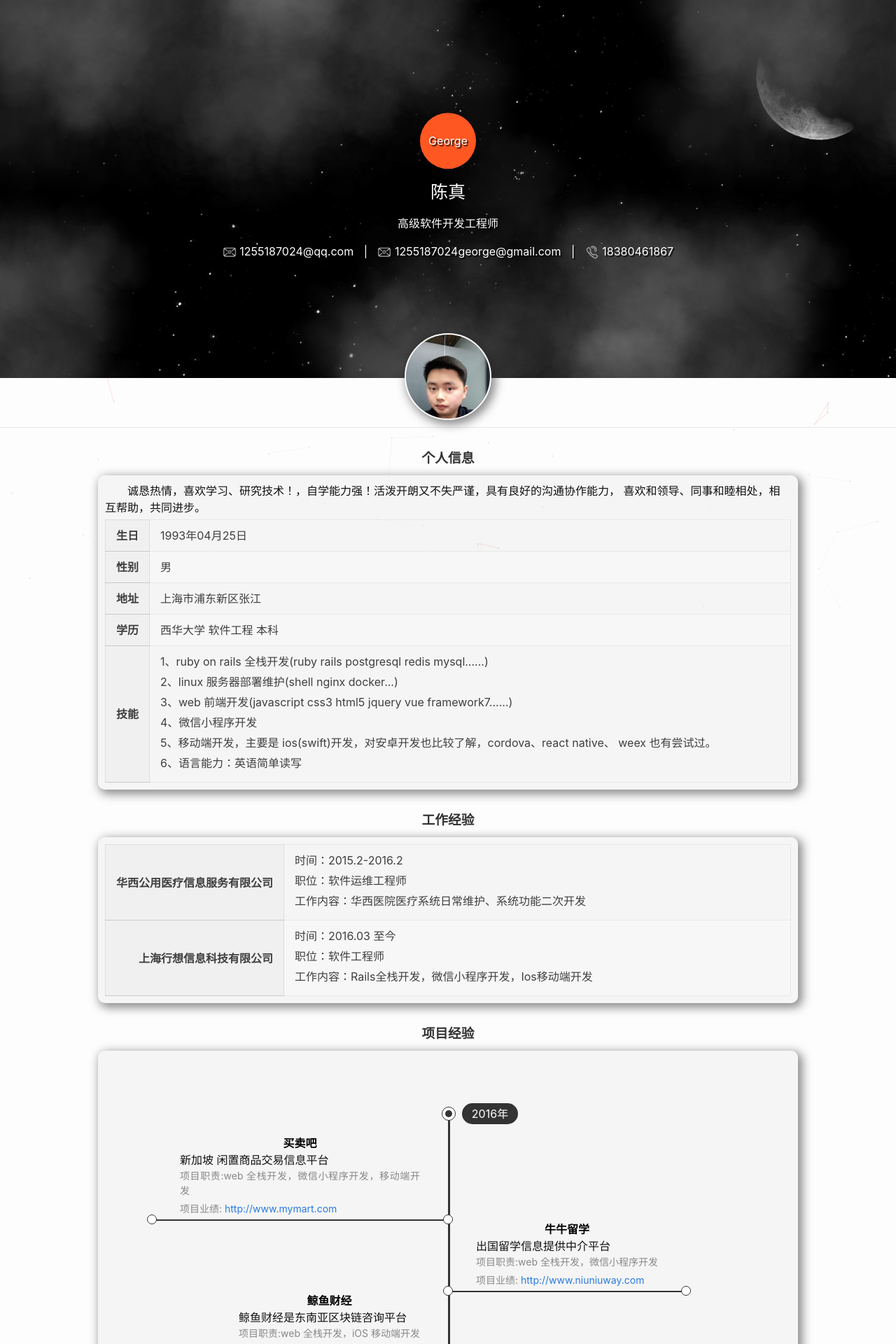
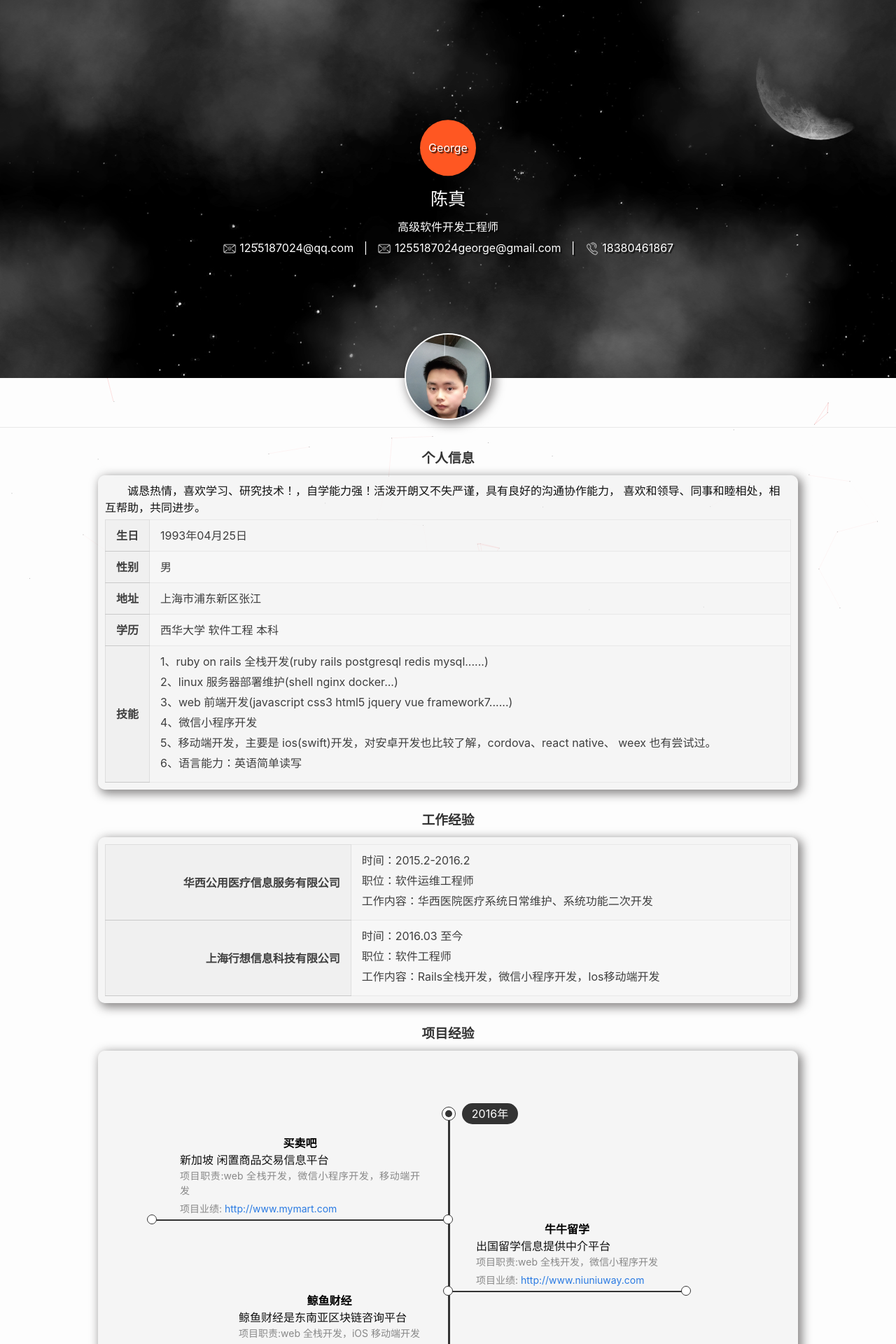
Before and after one commit to Chen-George-Zhen/Chen-George-Zhen-Old.github.io, a Jekyll site: the page built from index.html, in a window 1280 px wide. Shown: the top 1920 px of the page at 70% size. Built offline with Jekyll 4.4.1, drawn with Linux system fonts in a browser that asks for light colours.

Commit message:
兼容 手机版

```diff
--- a/index.html
+++ b/index.html
@@ -89,7 +89,7 @@ layout: default
       <table>
         <tbody>
           <tr>
-            <th class="collapsing">华西公用医疗信息服务有限公司</th>
+            <th>华西公用医疗信息服务有限公司</th>
             <td>
               <p>时间：2015.2-2016.2</p>
               <p>职位：软件运维工程师</p>
@@ -97,7 +97,7 @@ layout: default
             </td>
           </tr>
           <tr>
-            <th class="collapsing">上海行想信息科技有限公司</th>
+            <th>上海行想信息科技有限公司</th>
             <td>
               <p>时间：2016.03 至今</p>
               <p>职位：软件工程师</p>
@@ -177,7 +177,7 @@ layout: default
   <div class="wrapper">
     <div class="footer-col-wrapper">
       <script type="text/javascript" src="/verlet-1.0.0.js"></script>
-      <canvas id="scratch" style="width: 800px; height: 500px;"></canvas>
+      <canvas id="scratch" style="width: 500px; height: 300px;"></canvas>
       <script type="text/javascript">
         VerletJS.prototype.spider = function (origin) {
           var i;
--- a/main.scss
+++ b/main.scss
@@ -428,6 +428,7 @@ table td {
         }
       }
       table {
+        width: 100%;
         th {
           text-align: right;
         }
@@ -566,7 +567,7 @@ table td {
       text-align: center;
     }
     .job, .contact {
-      line-height: 40px;
+      line-height: 30px;
       text-align: center;
     }
     .contact {
```
